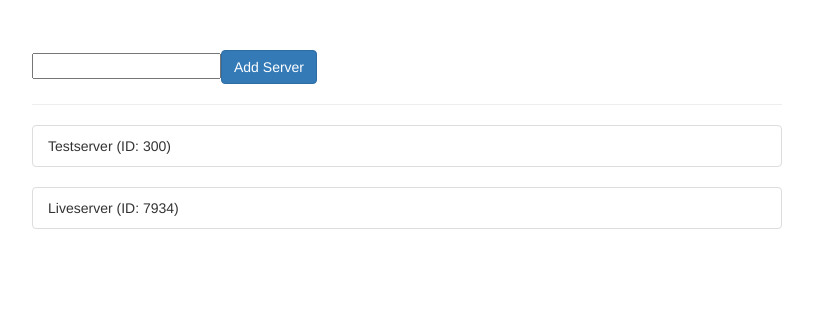
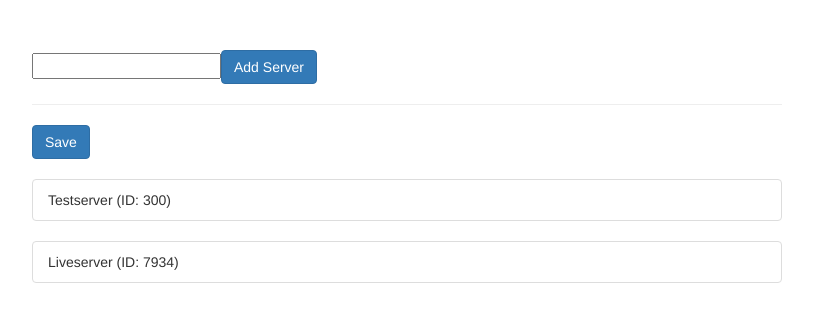
Before and after one commit to c42-angular/http, an Angular app: page / in a window 1280 px wide. Shown: the top 322 px of the page, without its empty margins (233-1046 px from the left). Built offline with nearby package versions, Linux system fonts and the light colour scheme.

Commit message:
data successfully saved to firebase!

```diff
--- a/src/app/app.component.html
+++ b/src/app/app.component.html
@@ -4,6 +4,9 @@
       <input type="text" #serverName>
       <button class="btn btn-primary" (click)="onAddServer(serverName.value)">Add Server</button>
       <hr>
+      <button class="btn btn-primary" (click)="onSave()">Save</button>
+      <br>
+      <br>
       <ul class="list-group" *ngFor="let server of servers">
         <li class="list-group-item">{{ server.name }} (ID: {{ server.id }})</li>
       </ul>
--- a/src/app/app.component.ts
+++ b/src/app/app.component.ts
@@ -1,4 +1,5 @@
 import { Component } from '@angular/core';
+import { ServersService } from 'app/servers.service';
 
 @Component({
   selector: 'app-root',
@@ -18,6 +19,10 @@ export class AppComponent {
       id: this.generateId()
     }
   ];
+
+  constructor(private serversService: ServersService) {
+  }
+
   onAddServer(name: string) {
     this.servers.push({
       name: name,
@@ -25,6 +30,17 @@ export class AppComponent {
       id: this.generateId()
     });
   }
+
+  onSave() {
+    this.serversService.saveServers(this.servers).subscribe(
+      (response) => {
+        console.log(response);
+      },
+      (error) => {
+        console.log(error);
+      }
+    );
+  }
   private generateId() {
     return Math.round(Math.random() * 10000);
   }
--- a/src/app/app.module.ts
+++ b/src/app/app.module.ts
@@ -4,6 +4,7 @@ import { FormsModule } from '@angular/forms';
 import { HttpModule } from '@angular/http';
 
 import { AppComponent } from './app.component';
+import { ServersService } from 'app/servers.service';
 
 @NgModule({
   declarations: [
@@ -14,7 +15,7 @@ import { AppComponent } from './app.component';
     FormsModule,
     HttpModule
   ],
-  providers: [],
+  providers: [ServersService],
   bootstrap: [AppComponent]
 })
 export class AppModule { }
--- /dev/null
+++ b/src/app/servers.service.ts
@@ -0,0 +1,14 @@
+import { Injectable } from '@angular/core';
+import { Http } from '@angular/http';
+
+@Injectable()
+export class ServersService {
+
+  constructor(private http: Http){
+  }
+
+  saveServers(servers: any[]) {
+    return this.http.post('https://ng-http-request.firebaseio.com/data.json', servers);
+  }
+
+}
```
